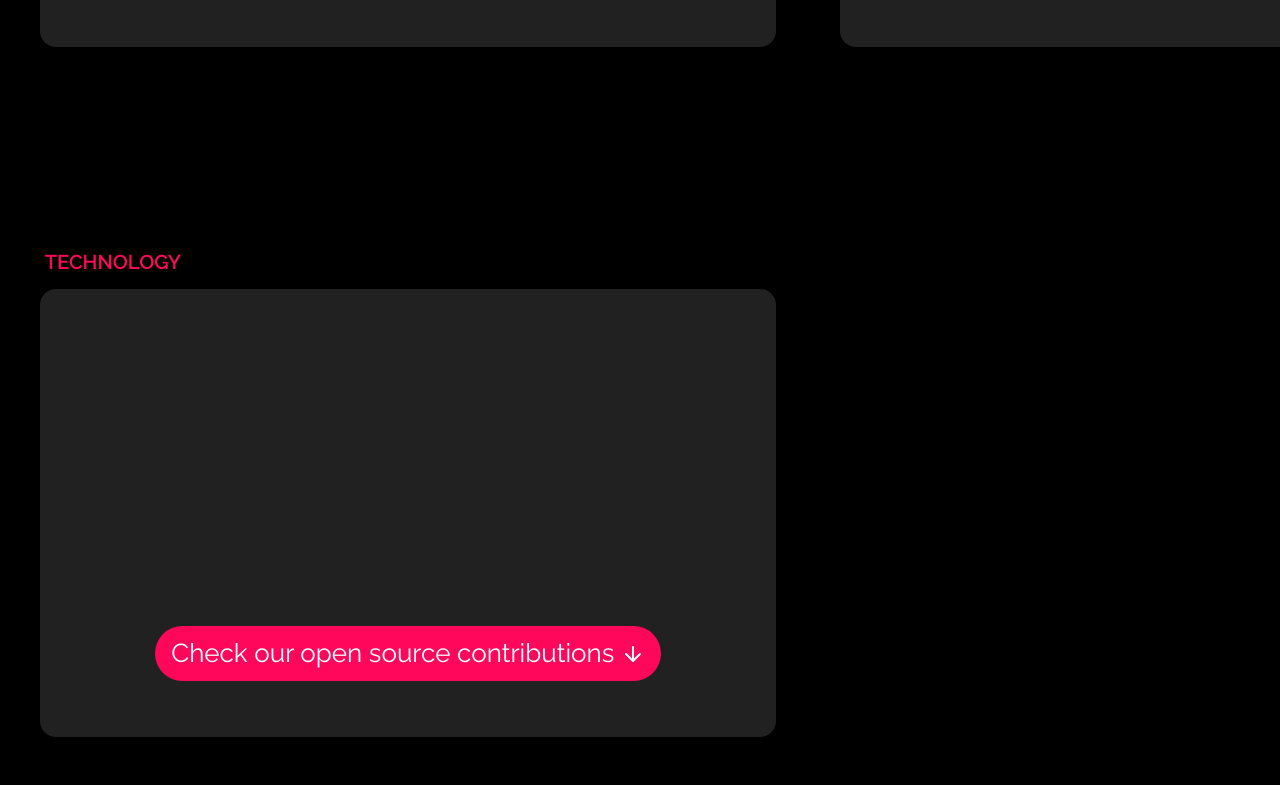
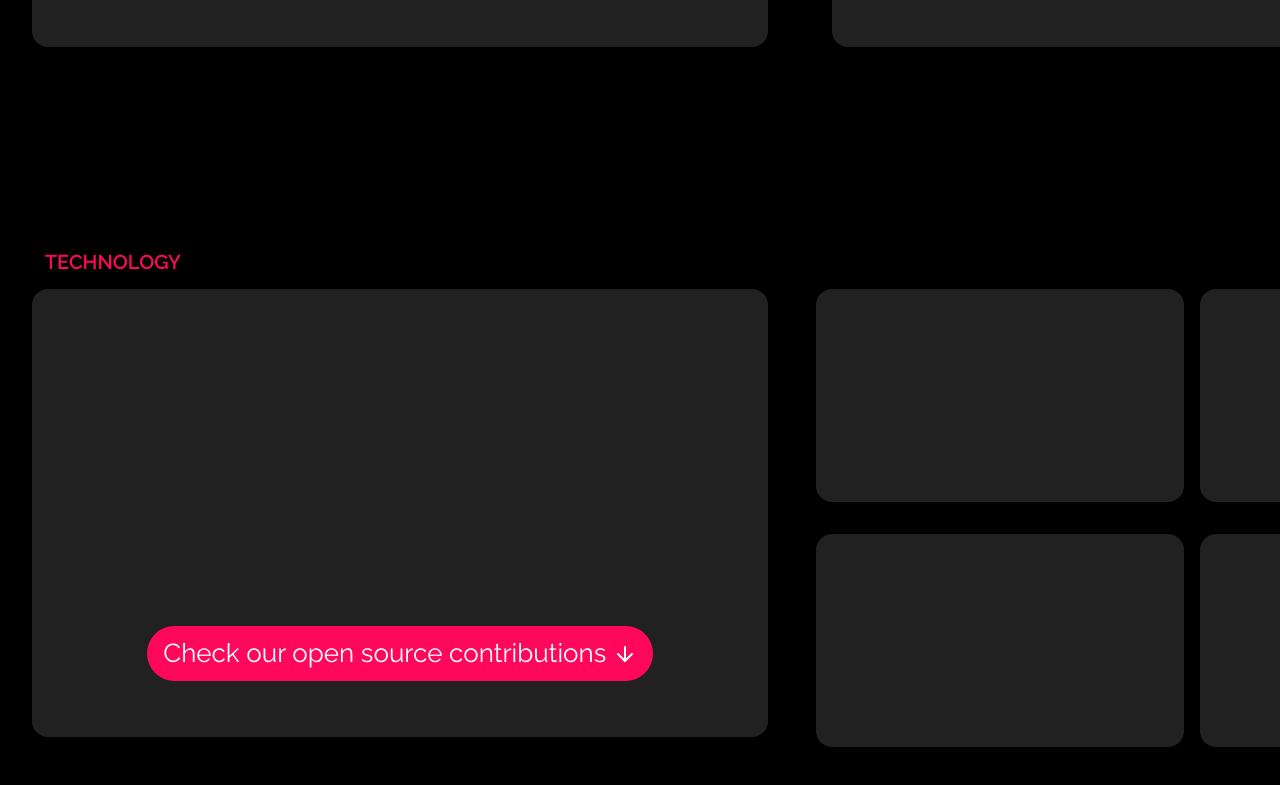
Before and after one commit to monobis/elasticmind-backup, a Next.js app: page / in a window 1280 px wide. Shown: the part 1437-2222 px from the top of the page. Built offline with nearby package versions, Linux system fonts and the light colour scheme.

Commit message:
feat: :sparkles: Added Card Technology Secondary component

```diff
--- a/src/app/page.module.css
+++ b/src/app/page.module.css
@@ -76,7 +76,15 @@
 }
 
 .card {
+  display: flex;
+  flex-direction: column;
+  align-items: center;
   width: 100%;
   height: 100%;
   border-radius: 0.75rem;
 }
+
+.cardTechnologySecondary {
+  display: flex;
+  justify-content: space-between;
+}
--- a/src/app/page.tsx
+++ b/src/app/page.tsx
@@ -7,6 +7,7 @@ import styles from "./page.module.css";
 import { ArrowDown } from "react-feather";
 import { CardPriority } from "@/components/CardPriority";
 import { CardTechnologyPrimary } from "@/components/CardTechnologyPrimary";
+import { CardTechnologySecondary } from "@/components/CardTechnologySecondary";
 
 export default function Home() {
   return (
@@ -31,7 +32,7 @@ export default function Home() {
 
         <div className={styles.carousel}>
           <h2 className={styles.titleCarousel}>Priorities</h2>
-          <Carousel>
+          <Carousel key="carousel-priorities">
             <motion.div className={styles.containerCard}>
               <div className={styles.card}>
                 <CardPriority />
@@ -90,10 +91,49 @@ export default function Home() {
 
         <div className={styles.carousel}>
           <h2 className={styles.titleCarousel}>Technology</h2>
-          <Carousel>
+          <Carousel key="carousel-technologies">
             <motion.div className={styles.containerCard}>
               <div className={styles.card}>
                 <CardTechnologyPrimary />
+              </div>
+            </motion.div>
+
+            <motion.div className={styles.containerCard}>
+              <div className={styles.card}>
+                <div className={styles.cardTechnologySecondary}>
+                  <CardTechnologySecondary />
+                  <CardTechnologySecondary />
+                </div>
+                <div className={styles.cardTechnologySecondary}>
+                  <CardTechnologySecondary />
+                  <CardTechnologySecondary />
+                </div>
+              </div>
+            </motion.div>
+
+            <motion.div className={styles.containerCard}>
+              <div className={styles.card}>
+                <div className={styles.cardTechnologySecondary}>
+                  <CardTechnologySecondary />
+                  <CardTechnologySecondary />
+                </div>
+                <div className={styles.cardTechnologySecondary}>
+                  <CardTechnologySecondary />
+                  <CardTechnologySecondary />
+                </div>
+              </div>
+            </motion.div>
+
+            <motion.div className={styles.containerCard}>
+              <div className={styles.card}>
+                <div className={styles.cardTechnologySecondary}>
+                  <CardTechnologySecondary />
+                  <CardTechnologySecondary />
+                </div>
+                <div className={styles.cardTechnologySecondary}>
+                  <CardTechnologySecondary />
+                  <CardTechnologySecondary />
+                </div>
               </div>
             </motion.div>
           </Carousel>
--- /dev/null
+++ b/src/components/CardTechnologySecondary/index.tsx
@@ -0,0 +1,5 @@
+import styles from "./styles.module.css";
+
+export function CardTechnologySecondary() {
+  return <main className={styles.container}></main>;
+}
--- /dev/null
+++ b/src/components/CardTechnologySecondary/styles.module.css
@@ -0,0 +1,12 @@
+.container {
+  display: flex;
+  justify-content: center;
+  align-items: end;
+  background-color: var(--color-gray-700);
+  padding-bottom: 3.5rem;
+  width: 23rem;
+  height: 13.3rem;
+  border-radius: 1rem;
+  margin-right: 1rem;
+  margin-bottom: 2rem;
+}
```
